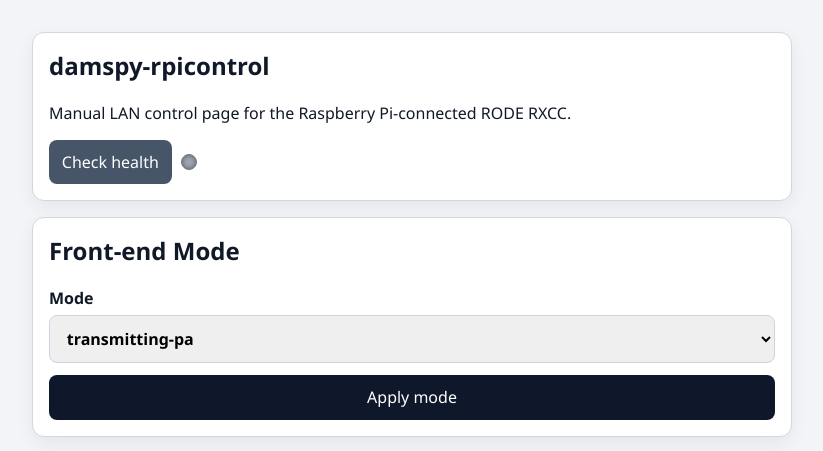
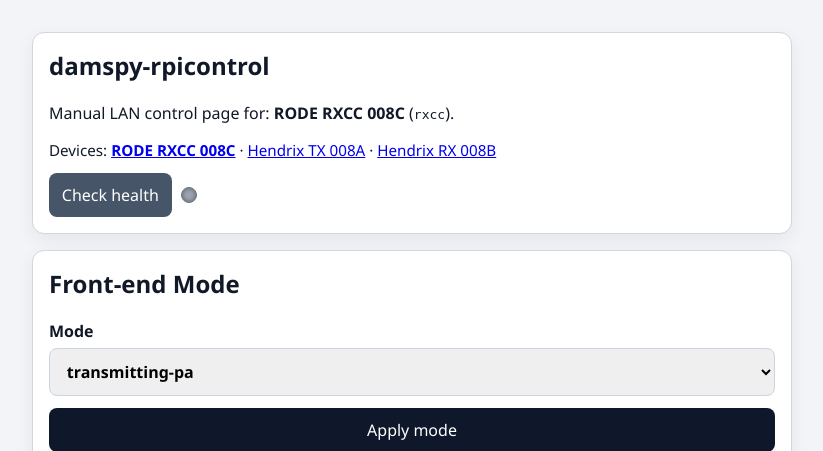
Before and after one commit to rfsoul/damspy-rpicontrol, a FastAPI app: page / in a window 1280 px wide. Shown: the top 451 px of the page, without its empty margins (228-1051 px from the left). Run offline with FastAPI, Linux system fonts and the light colour scheme.

Commit message:
Default root page to RXCC control view

```diff
--- a/src/damspy_rpicontrol/main.py
+++ b/src/damspy_rpicontrol/main.py
@@ -25,6 +25,11 @@
 
 TEMPLATE_PATH = Path(__file__).resolve().parent / "templates" / "index.html"
 HEALTHCHECK_SCRIPT_PATH = Path(__file__).resolve().parent / "healthcheck.py"
+SUPPORTED_WEB_DEVICES: dict[str, str] = {
+    "rxcc": "RODE RXCC 008C",
+    "tx": "Hendrix TX 008A",
+    "rx": "Hendrix RX 008B",
+}
 
 
 def create_app(controller: RxccController | None = None) -> FastAPI:
@@ -44,7 +49,27 @@
 
     @app.get("/", response_class=HTMLResponse)
     def index() -> HTMLResponse:
-        return HTMLResponse(TEMPLATE_PATH.read_text(encoding="utf-8"))
+        return _render_device_page("rxcc")
+
+    @app.get("/devices/{device_type}", response_class=HTMLResponse)
+    def device_page(device_type: str) -> HTMLResponse:
+        return _render_device_page(device_type)
+
+    def _render_device_page(device_type: str) -> HTMLResponse:
+        if device_type not in SUPPORTED_WEB_DEVICES:
+            raise HTTPException(status_code=404, detail="Unknown device page.")
+
+        nav_links = []
+        for key, label in SUPPORTED_WEB_DEVICES.items():
+            href = "/" if key == "rxcc" else f"/devices/{key}"
+            is_active = " aria-current='page'" if key == device_type else ""
+            nav_links.append(f"<a href='{href}'{is_active}>{label}</a>")
+
+        html = TEMPLATE_PATH.read_text(encoding="utf-8")
+        html = html.replace("__DEVICE_KEY__", device_type)
+        html = html.replace("__DEVICE_NAME__", SUPPORTED_WEB_DEVICES[device_type])
+        html = html.replace("__DEVICE_NAV__", " · ".join(nav_links))
+        return HTMLResponse(html)
 
     @app.post("/api/frontend/mode", response_model=OperationResponse)
     def set_frontend_mode(
--- a/src/damspy_rpicontrol/templates/index.html
+++ b/src/damspy_rpicontrol/templates/index.html
@@ -3,7 +3,7 @@
 <head>
   <meta charset="utf-8">
   <meta name="viewport" content="width=device-width, initial-scale=1">
-  <title>damspy-rpicontrol</title>
+  <title>damspy-rpicontrol · __DEVICE_NAME__</title>
   <style>
     :root {
       color-scheme: light;
@@ -29,6 +29,16 @@
       padding: 1rem;
       margin-bottom: 1rem;
       box-shadow: 0 6px 18px rgba(15, 23, 42, 0.06);
+    }
+
+    .device-nav {
+      font-size: 0.95rem;
+      margin: 0.6rem 0 0.8rem;
+    }
+
+    .device-nav a[aria-current="page"] {
+      font-weight: 700;
+      text-decoration: underline;
     }
 
     h1, h2 {
@@ -107,7 +117,8 @@
   <main>
     <section>
       <h1>damspy-rpicontrol</h1>
-      <p>Manual LAN control page for the Raspberry Pi-connected RODE RXCC.</p>
+      <p>Manual LAN control page for: <strong>__DEVICE_NAME__</strong> (<code>__DEVICE_KEY__</code>).</p>
+      <nav class="device-nav">Devices: __DEVICE_NAV__</nav>
       <div class="health-row">
         <button class="secondary" id="health-check" type="button">Check health</button>
         <span id="health-led" class="health-led" aria-label="Health status indicator"></span>
```
Also changed, not shown: tests/test_app.py (+11 -0 lines).
